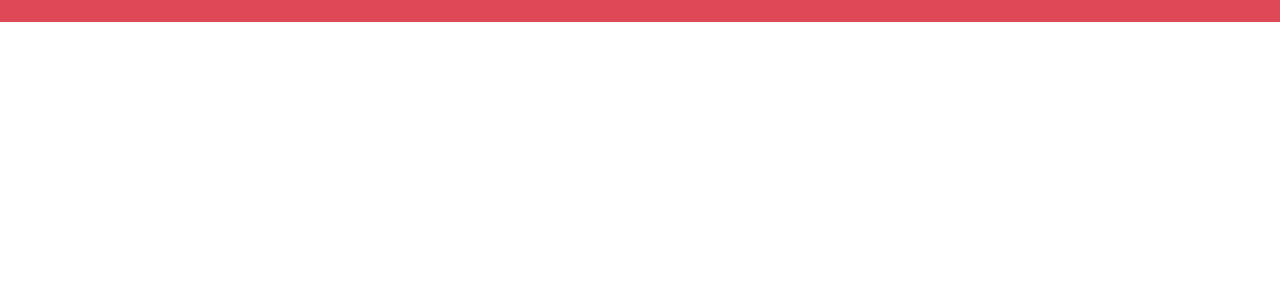
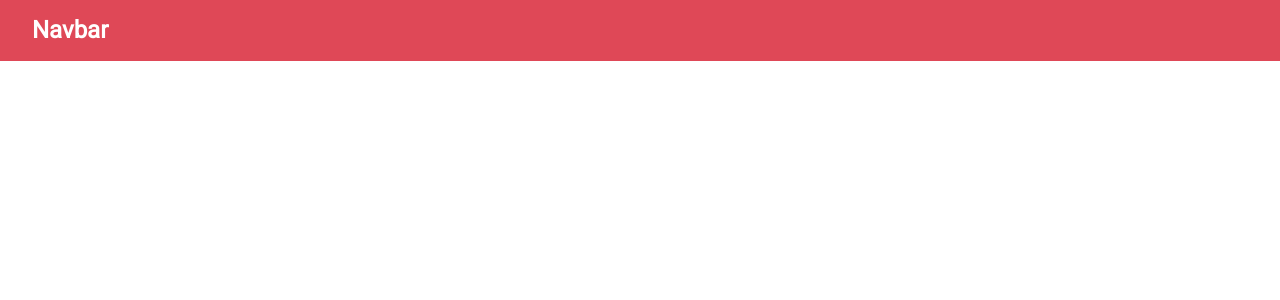
Before and after one commit to InPen/gitHubFinder, a React (Create React App) app: page / in a window 1280 px wide. Shown: the top 300 px of the page. Built offline with nearby package versions, Linux system fonts and the light colour scheme.

Commit message:
Left off here: Building functionality to change Navbar title to anything

```diff
--- a/src/App.js
+++ b/src/App.js
@@ -7,13 +7,11 @@
 
   render() {
     return (
-    <nav className= "navbar bg-primary">
-
-    </nav>
+    <div className='App'>
+      <Navbar title=""/>
+    </div>
   );
   }
-
-
 }
 
 export default App;
```
